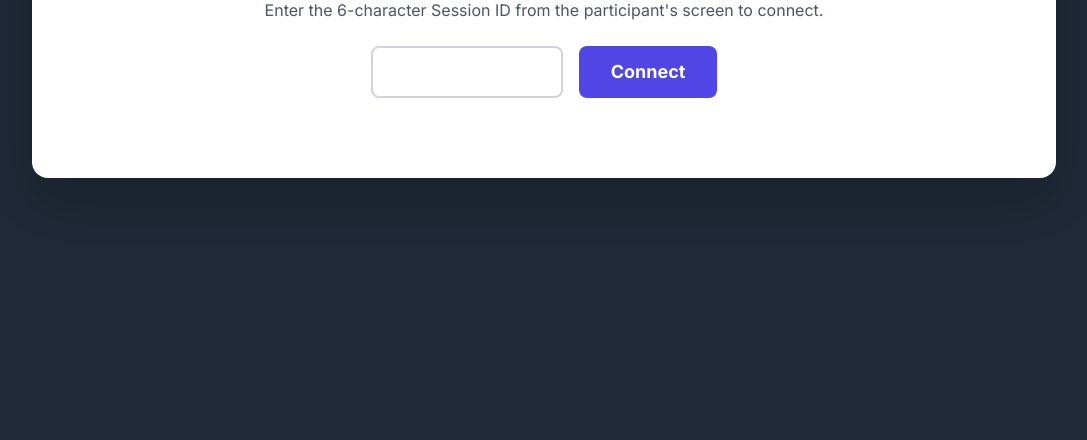
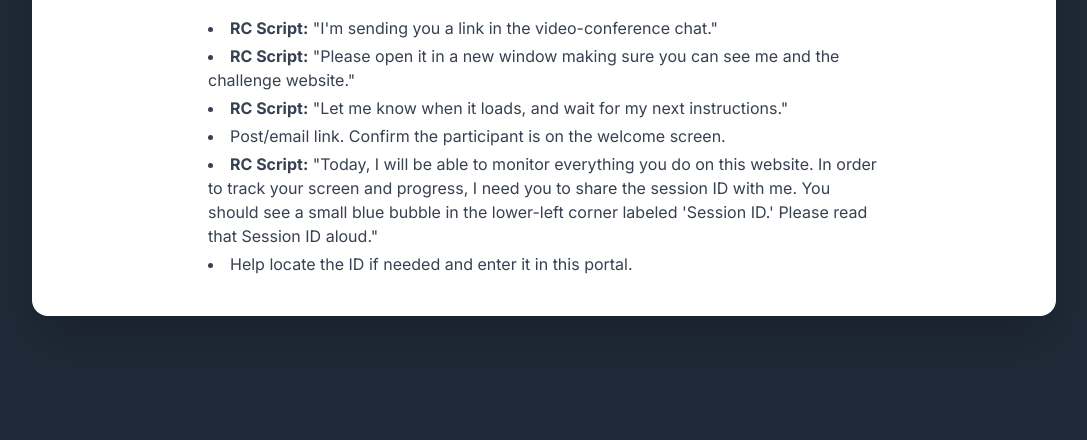
Before and after one commit to pjphenomehealth/Sing-a-Song-Researcher, a plain HTML site: page index.html in a window 1280 px wide. Shown: the part 360-800 px from the top of the page, without its empty margins (96-1183 px from the left). Drawn offline with nearby package versions, Linux system fonts and the light colour scheme; no server answers.

Commit message:
Update index.html - homepage and second page edits
Added RC instructions to homescreen, added one instruction to second page and change script slightly on second page

```diff
--- a/index.html
+++ b/index.html
@@ -60,6 +60,15 @@
                     <button id="connectBtn" class="bg-indigo-600 hover:bg-indigo-700 text-white font-bold py-3 px-8 rounded-lg text-lg" onclick="connectToSession()">Connect</button>
                 </div>
                 <p id="error-message" class="text-red-500 mt-4 font-semibold h-6"></p>
+
+                <ul class="list-disc list-inside text-gray-700 mt-4 space-y-1 text-left max-w-2xl mx-auto">
+        <li><strong>RC Script:</strong> "I'm sending you a link in the video-conference chat."</li>
+        <li><strong>RC Script:</strong> "Please open it in a new window making sure you can see me and the challenge website."</li>
+        <li><strong>RC Script:</strong> "Let me know when it loads, and wait for my next instructions."</li>
+        <li>Post/email link. Confirm the participant is on the welcome screen.</li>
+        <li><strong>RC Script:</strong> "Today, I will be able to monitor everything you do on this website. In order to track your screen and progress, I need you to share the session ID with me. You should see a small blue bubble in the lower-left corner labeled 'Session ID.' Please read that Session ID aloud."</li>
+        <li>Help locate the ID if needed and enter it in this portal.</li>
+    </ul>
             </div>
 
             <div id="mirror-view" class="hidden">
@@ -88,8 +97,8 @@
             allConfigs = {
                 'welcome': {
                     title: 'Introduction & Pre-Test', participantSees: "Participant is at the welcome screen.",
-                    script: "Hi, I'm going to be administering your challenge today as part of your participation in the BETA Pilot Study. The purpose of this test is to better understand the association between stress and blood glucose levels.\n\nBefore we begin, I'd like to confirm a few things. Firstly, could you please ensure that your video window is expanded to full screen? Can you hear and see me well?\n\nThis challenge should take about 30 minutes and thereafter you'll be expected to consume the (e.g., [see challenge tracker for type of beverage]) beverage provided to you and will have to refrain from exercise activities for 90 minutes. Ideally, you stay seated for this time. Do you still have adequate time this morning to complete this full procedure?\n\nDo you have the provided beverage nearby, ready to consume?\n\nYou are expected to fast for 10 hours prior to this challenge, and reduce stress-inducing activities prior to. Were you able to fast? Is there anything you did this morning that you want to mention that involved strenuous exercise, or a stressful exposure?\n\nPlease put your phone on silent for the duration of this procedure, and avoid looking at or checking your phone unless instructed by me.\n\nLastly, could you confirm that you are wearing all of your study devices. This includes the Empatica EmbracePlus, the Oura ring, and the CGM. Are the devices all charged and working?",
-                    actions: ["Document how well the participant was able to follow the pre-challenge instructions and any deviations from these instructions (e.g., if they didn't fast, what did they consume and when?).", `<strong>RC Script:</strong> "I'm sending you a link in the video-conference chat."`, `<strong>RC Script:</strong> "Please open it in a new window making sure you can see me and the challenge website."`, `<strong>RC Script:</strong> "Let me know when it loads, and wait for my next instructions."`, "Post/email link. Confirm the participant is on the welcome screen.", `<strong>RC Script:</strong> "Today, I will be able to monitor everything you do on this website. In order to track your screen and progress, I need you to share the session ID with me. You should see a small blue bubble in the lower-left corner labeled 'Session ID.' Please read that Session ID aloud."`, "Help locate the ID if needed and enter it in this portal."]
+                    script: "Hi, I'm going to be administering your challenge today as part of your participation in the BETA Pilot Study. The purpose of this test is to better understand the association between stress and blood glucose levels.\n\nBefore we begin, I'd like to confirm a few things. Firstly, could you please ensure that you can see me and the challenge website at the same time? Can you hear and see me well?\n\nThis challenge should take about 30 minutes and thereafter you'll be expected to consume the (e.g., [see challenge tracker for type of beverage]) beverage provided to you and will have to refrain from exercise activities for 90 minutes. Ideally, you stay seated for this time. Do you still have adequate time this morning to complete this full procedure?\n\nDo you have the provided beverage nearby, ready to consume?\n\nYou are expected to fast for 10 hours prior to this challenge, and reduce stress-inducing activities prior to. Were you able to fast? Is there anything you did this morning that you want to mention that involved strenuous exercise, or a stressful exposure?\n\nPlease put your phone on silent for the duration of this procedure, and avoid looking at or checking your phone unless instructed by me.\n\nLastly, could you confirm that you are wearing all of your study devices. This includes the Empatica EmbracePlus, the Oura ring, and the CGM. Are the devices all charged and working?",
+                    actions: ["Document how well the participant was able to follow the pre-challenge instructions and any deviations from these instructions (e.g., if they didn't fast, what did they consume and when?)."]
 
                 },
                 'preBaselineSurvey': {
```
